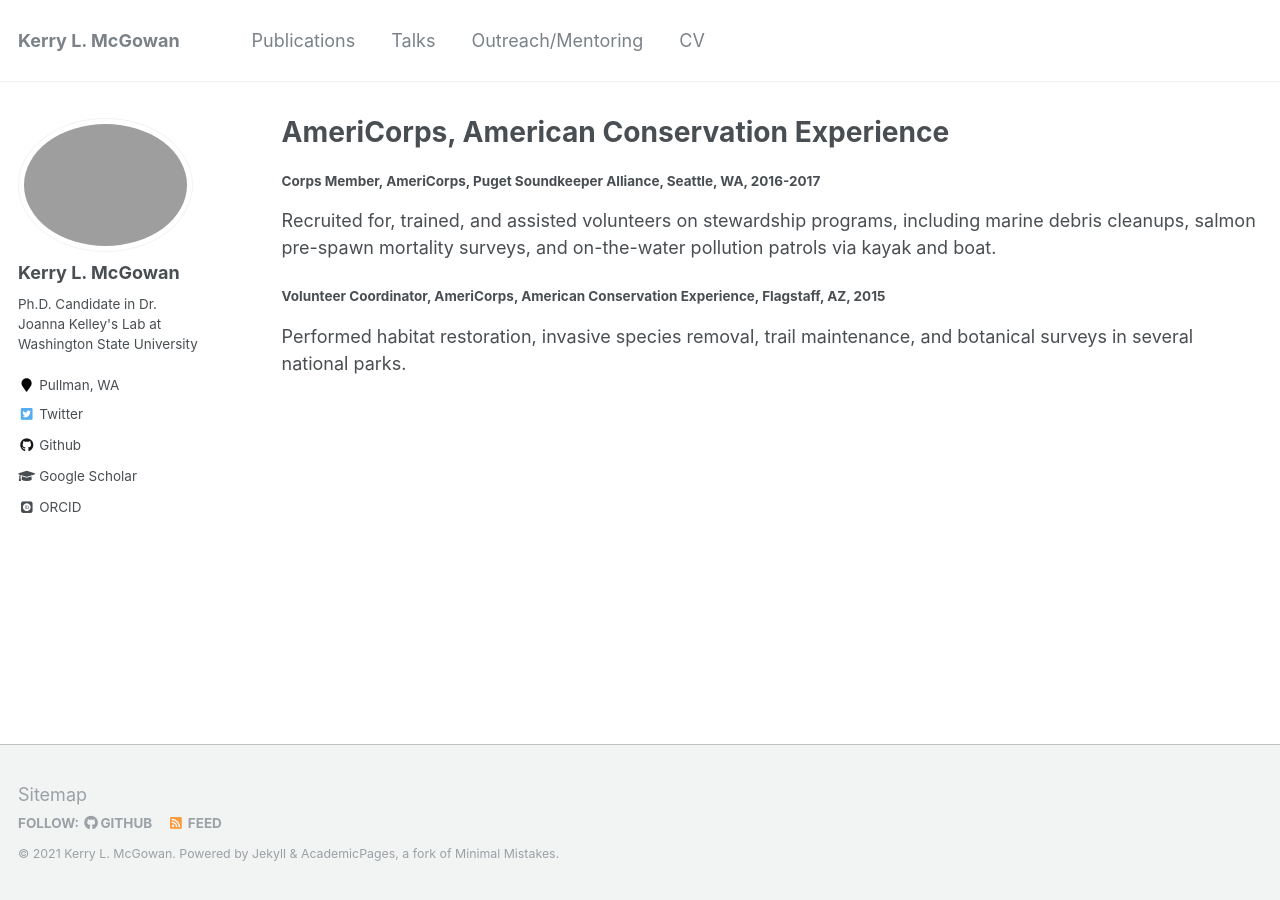
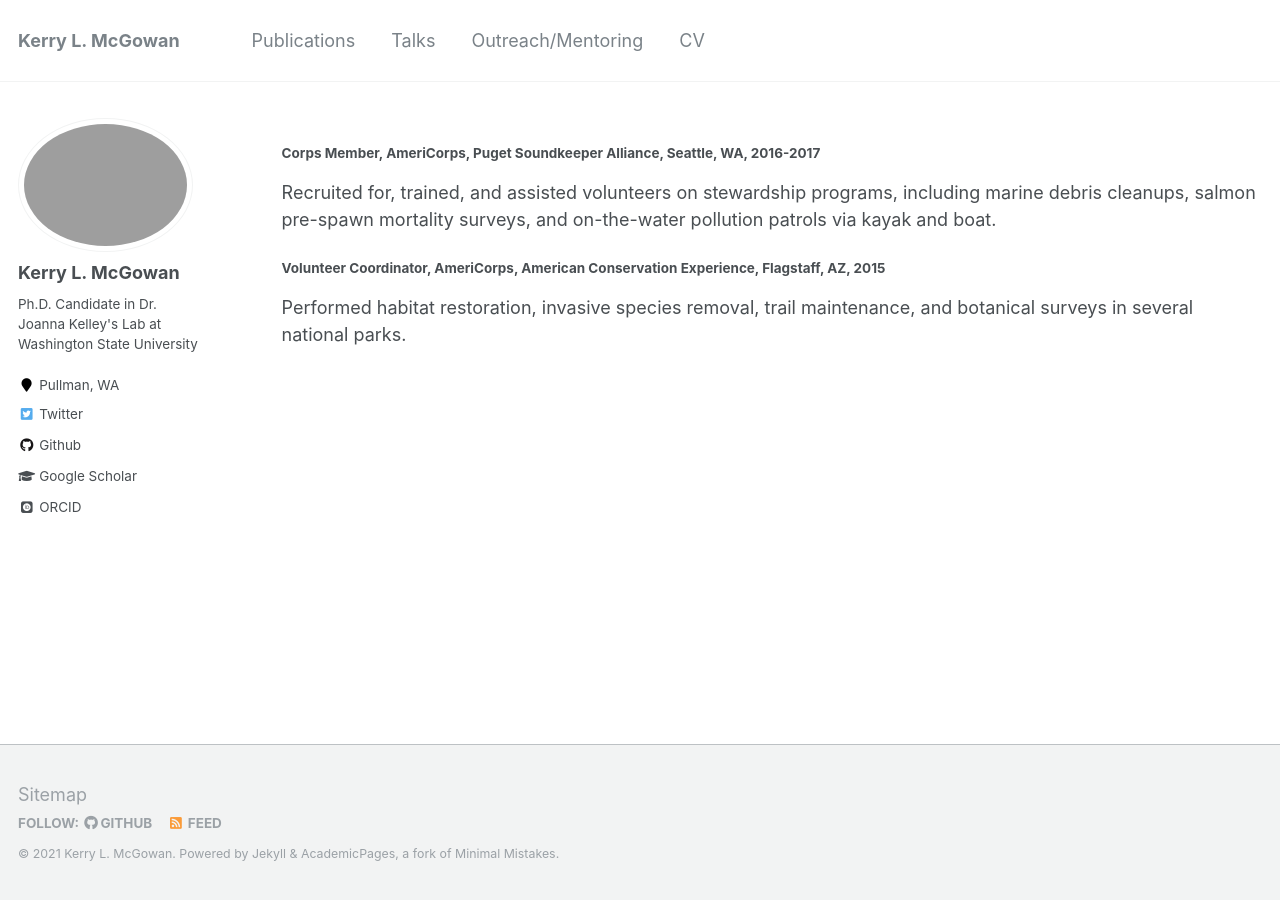
Before and after one commit to kerrymcgowan/kerrymcgowan.github.io, a Jekyll site: the page built from _pages/outreach.md, in a window 1280 px wide. Built offline with Jekyll 4.4.1, drawn with Linux system fonts in a browser that asks for light colours; some web fonts are replaced.

Commit message:
Removed title from YAML header

```diff
--- a/_pages/outreach.md
+++ b/_pages/outreach.md
@@ -1,6 +1,5 @@
 ---
 layout: archive
-title: "AmeriCorps, American Conservation Experience"
 permalink: /outreach/
 author_profile: true
 ---
```
